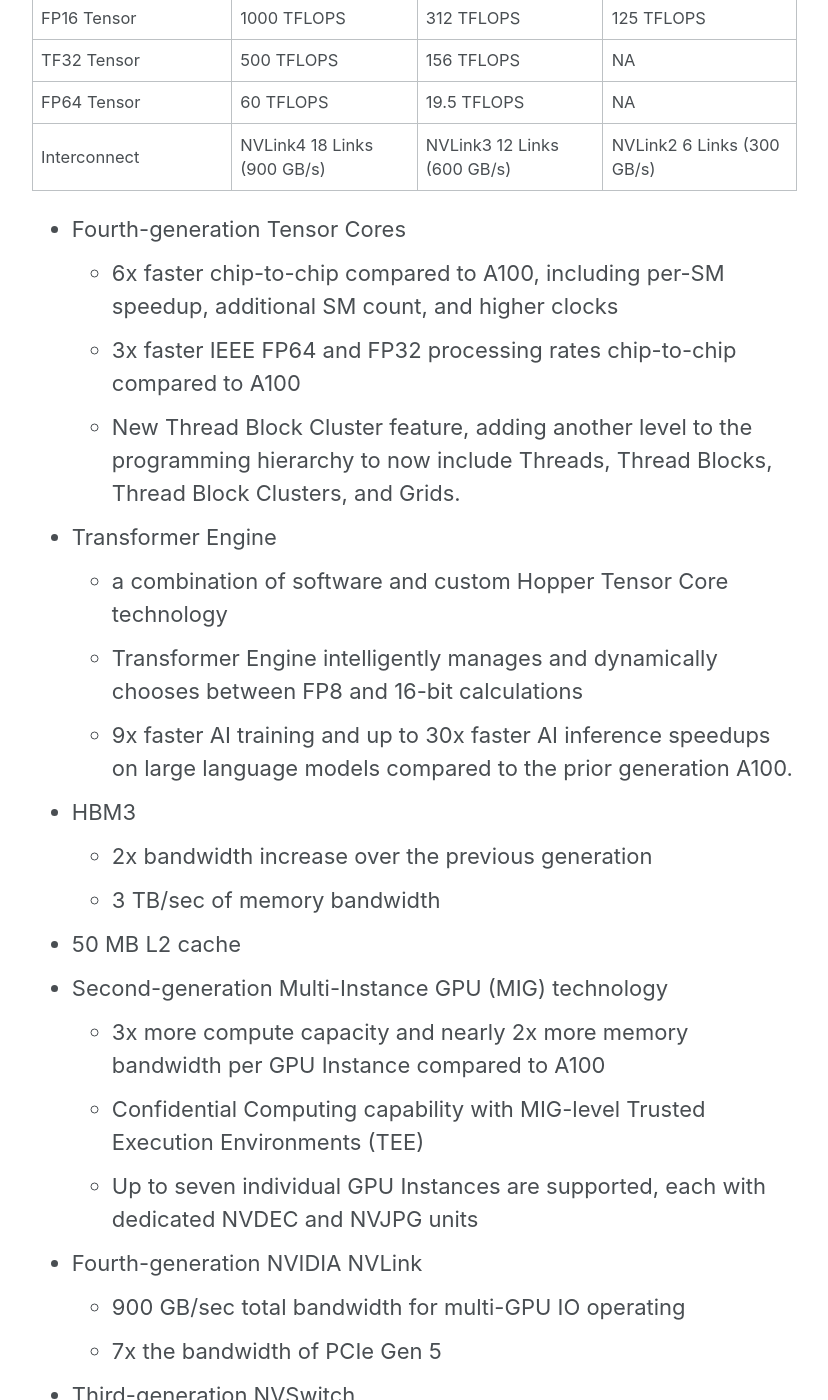
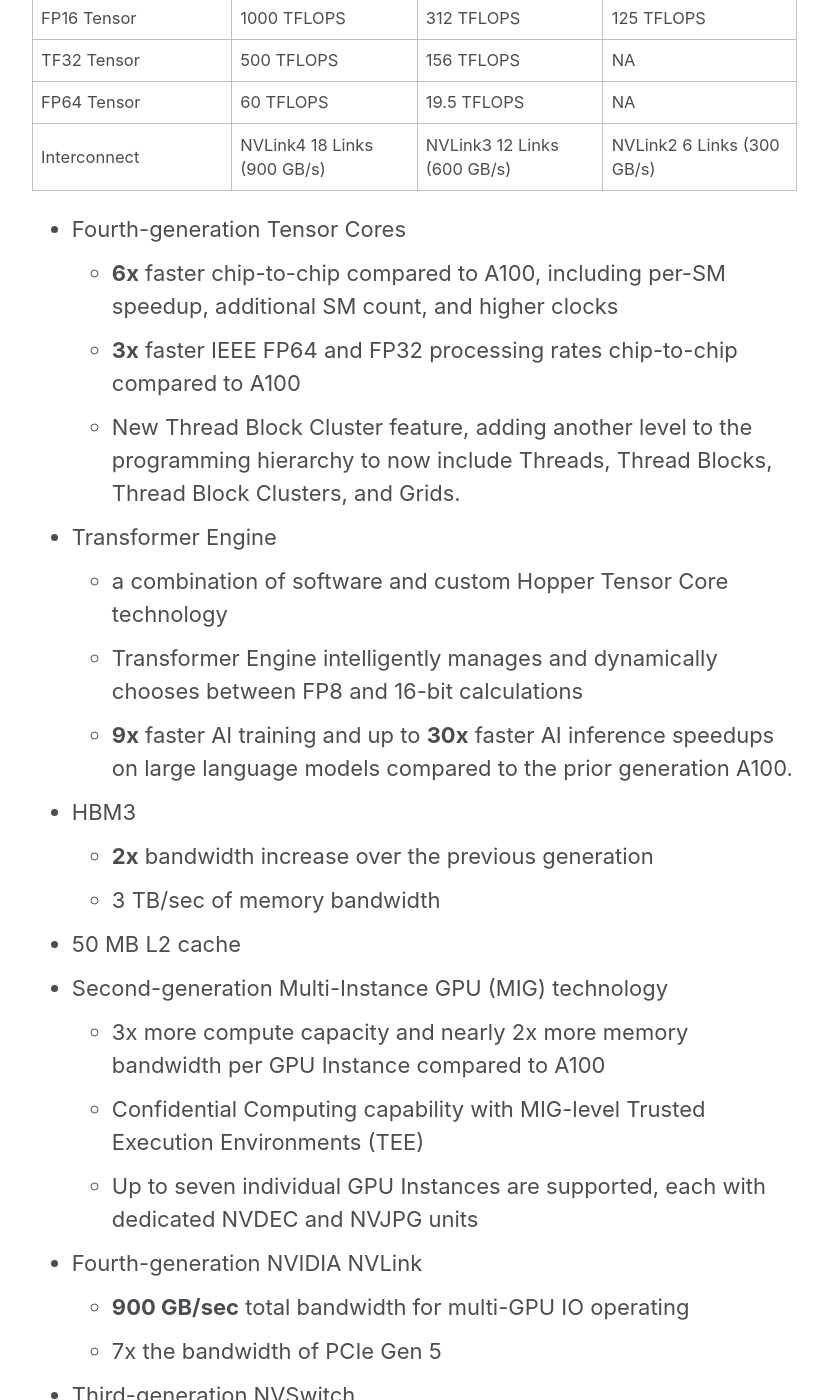
Before and after one commit to JingchaoZhang/JingchaoZhang.github.io, a Jekyll site: the page built from _posts/2023-04-24-H100 white paper.md, in a window 1280 px wide and 1400 px high, scrolled down 1052 px. Shown: the whole window, without its empty margins (252-1080 px from the left). Built offline with Jekyll 4.4.1, drawn with Linux system fonts in a browser that asks for light colours; some of the changed text lies outside the part shown.

```diff
--- a/_posts/2023-04-24-H100 white paper.md
+++ b/_posts/2023-04-24-H100 white paper.md
@@ -29,17 +29,17 @@ H100 is NVIDIA’s 9th-generation data center GPU. For today’s mainstream AI a
 
 
 - Fourth-generation Tensor Cores
-  - 6x faster chip-to-chip compared to A100, including per-SM speedup, additional SM count, and higher clocks
-  - 3x faster IEEE FP64 and FP32 processing rates chip-to-chip compared to A100
+  - **6x** faster chip-to-chip compared to A100, including per-SM speedup, additional SM count, and higher clocks
+  - **3x** faster IEEE FP64 and FP32 processing rates chip-to-chip compared to A100
   - New Thread Block Cluster feature, adding another level to the programming hierarchy to now include Threads, Thread Blocks, Thread Block Clusters, and Grids.
 
 - Transformer Engine
   - a combination of software and custom Hopper Tensor Core technology
   - Transformer Engine intelligently manages and dynamically chooses between FP8 and 16-bit calculations
-  - 9x faster AI training and up to 30x faster AI inference speedups on large language models compared to the prior generation A100.
+  - **9x** faster AI training and up to **30x** faster AI inference speedups on large language models compared to the prior generation A100.
 
 - HBM3
-  - 2x bandwidth increase over the previous generation
+  - **2x** bandwidth increase over the previous generation
   - 3 TB/sec of memory bandwidth
 
 - 50 MB L2 cache
```
Also changed, not shown: other parts of _posts/2023-04-24-H100 white paper.md (+3 -3 lines).
